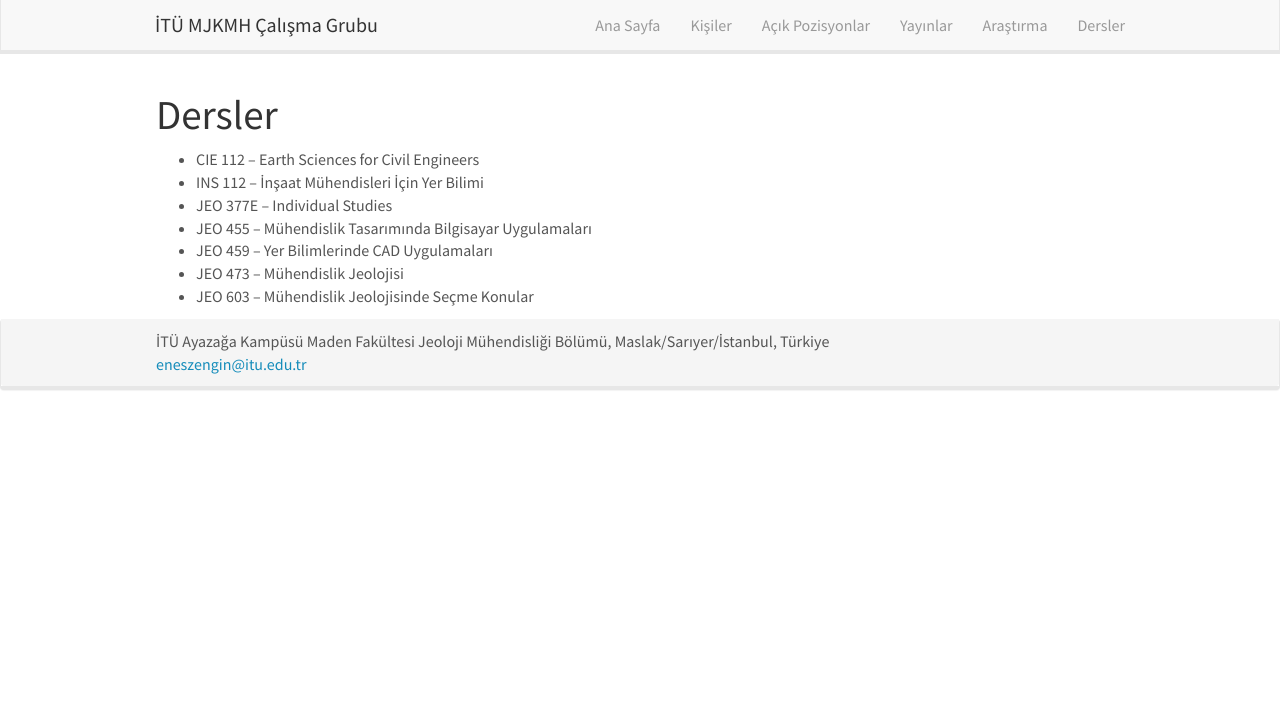
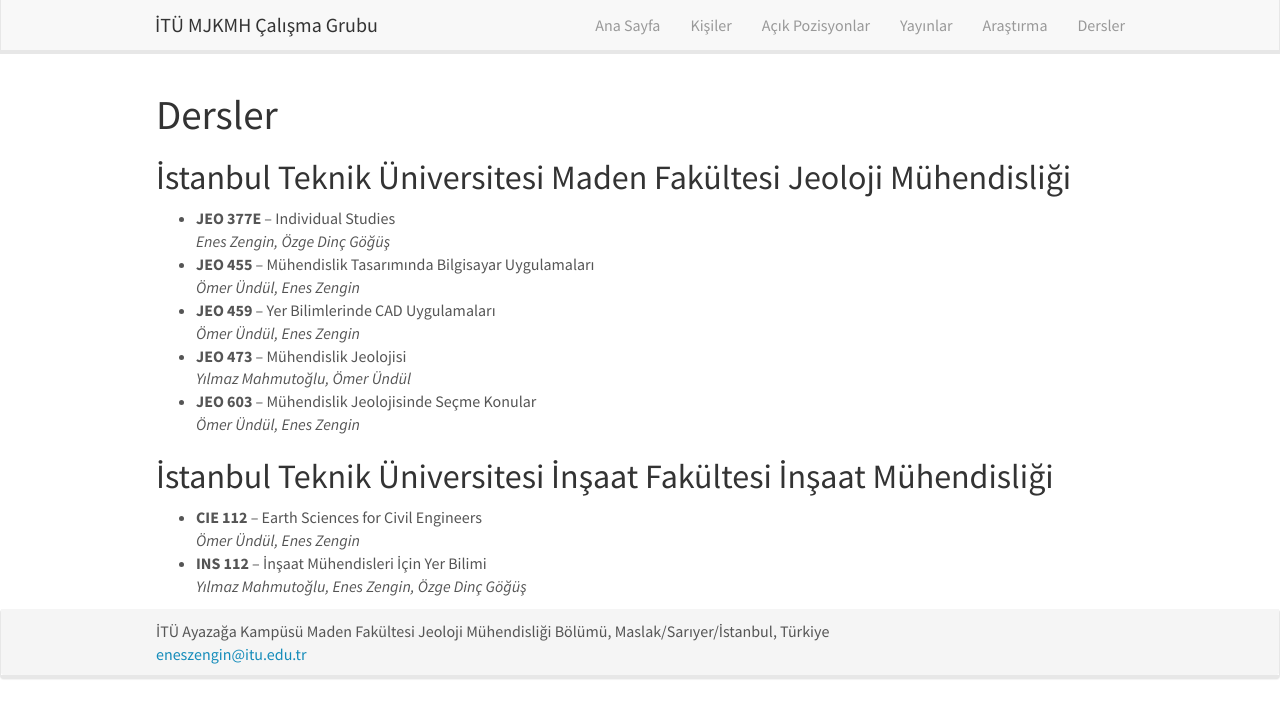
Before and after one commit to eneszengin/mjkmh, a Jekyll site: the page built from _pages/teaching.md, in a window 1280 px wide. Shown: the top 718 px of the page. Built offline with Jekyll 4.4.1, drawn with Linux system fonts in a browser that asks for light colours; nearby versions of some CDN libraries.

Commit message:
Dersler: bölümlere göre gruplandı, dersi verenler eklendi
Co-Authored-By: Claude Opus 5.5 <noreply@anthropic.com>

```diff
--- a/_pages/teaching.md
+++ b/_pages/teaching.md
@@ -7,10 +7,15 @@ permalink: /dersler/
 
 # Dersler
 
-- CIE 112 – Earth Sciences for Civil Engineers
-- INS 112 – İnşaat Mühendisleri İçin Yer Bilimi
-- JEO 377E – Individual Studies
-- JEO 455 – Mühendislik Tasarımında Bilgisayar Uygulamaları
-- JEO 459 – Yer Bilimlerinde CAD Uygulamaları
-- JEO 473 – Mühendislik Jeolojisi
-- JEO 603 – Mühendislik Jeolojisinde Seçme Konular
+## İstanbul Teknik Üniversitesi Maden Fakültesi Jeoloji Mühendisliği
+
+- **JEO 377E** – Individual Studies<br><em>Enes Zengin, Özge Dinç Göğüş</em>
+- **JEO 455** – Mühendislik Tasarımında Bilgisayar Uygulamaları<br><em>Ömer Ündül, Enes Zengin</em>
+- **JEO 459** – Yer Bilimlerinde CAD Uygulamaları<br><em>Ömer Ündül, Enes Zengin</em>
+- **JEO 473** – Mühendislik Jeolojisi<br><em>Yılmaz Mahmutoğlu, Ömer Ündül</em>
+- **JEO 603** – Mühendislik Jeolojisinde Seçme Konular<br><em>Ömer Ündül, Enes Zengin</em>
+
+## İstanbul Teknik Üniversitesi İnşaat Fakültesi İnşaat Mühendisliği
+
+- **CIE 112** – Earth Sciences for Civil Engineers<br><em>Ömer Ündül, Enes Zengin</em>
+- **INS 112** – İnşaat Mühendisleri İçin Yer Bilimi<br><em>Yılmaz Mahmutoğlu, Enes Zengin, Özge Dinç Göğüş</em>
```
